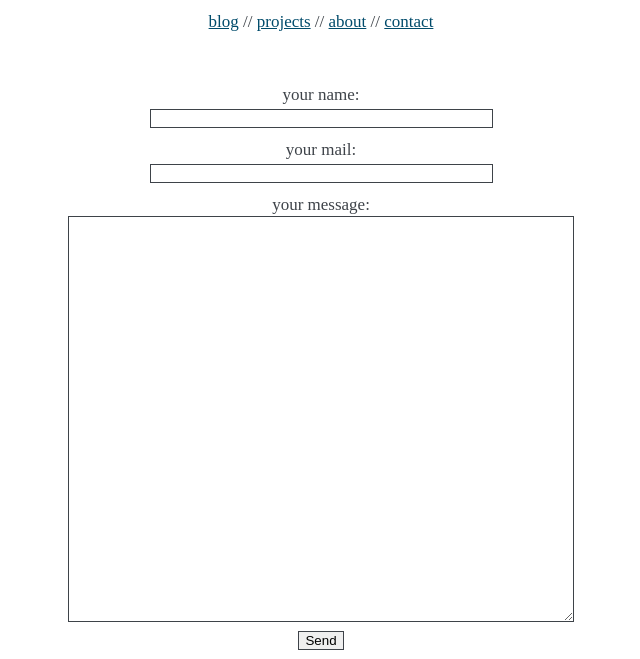
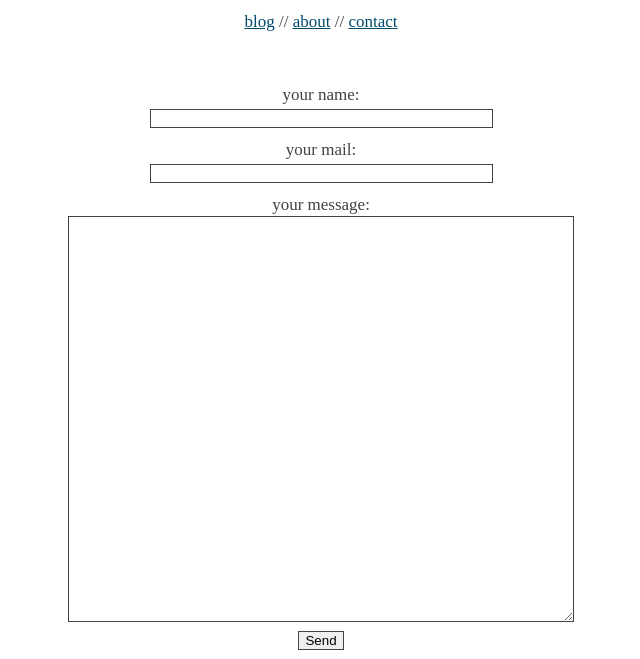
Before and after one commit to alexanderjulo/appletini, a Python web app: template www/templates/contact.html in a window 1280 px wide. Shown: the top 659 px of the page, without its empty margins (319-959 px from the left). Run offline with Jinja, Linux system fonts and the light colour scheme; the template is opened without the code that fills it, so the values that code supplies are empty; some web fonts are replaced.

Commit message:
removed projects stuff as it did not have any functionality

```diff
--- a/www/templates/base.html
+++ b/www/templates/base.html
@@ -17,7 +17,7 @@
 				<h1>{{ title }}</h1>
 				<p>{{ slogan }}</p>
 			</div>
-			<p class="nav"><a href="/blog">blog</a> // <a href="/projects">projects</a> // <a href="/about">about</a> // <a href="/contact">contact</a></p>
+			<p class="nav"><a href="/blog">blog</a> // <a href="/about">about</a> // <a href="/contact">contact</a></p>
 			{% if current_user.is_authenticated() %}<p class="adminnav">admin: <a href="/admin/page">pages</a> // <a href="/admin/user">user</a>{% endif %}</p>
 			<div id="content">
 				{% with messages = get_flashed_messages() %}
```
Also changed, not shown: www/main.py (+0 -7 lines).
